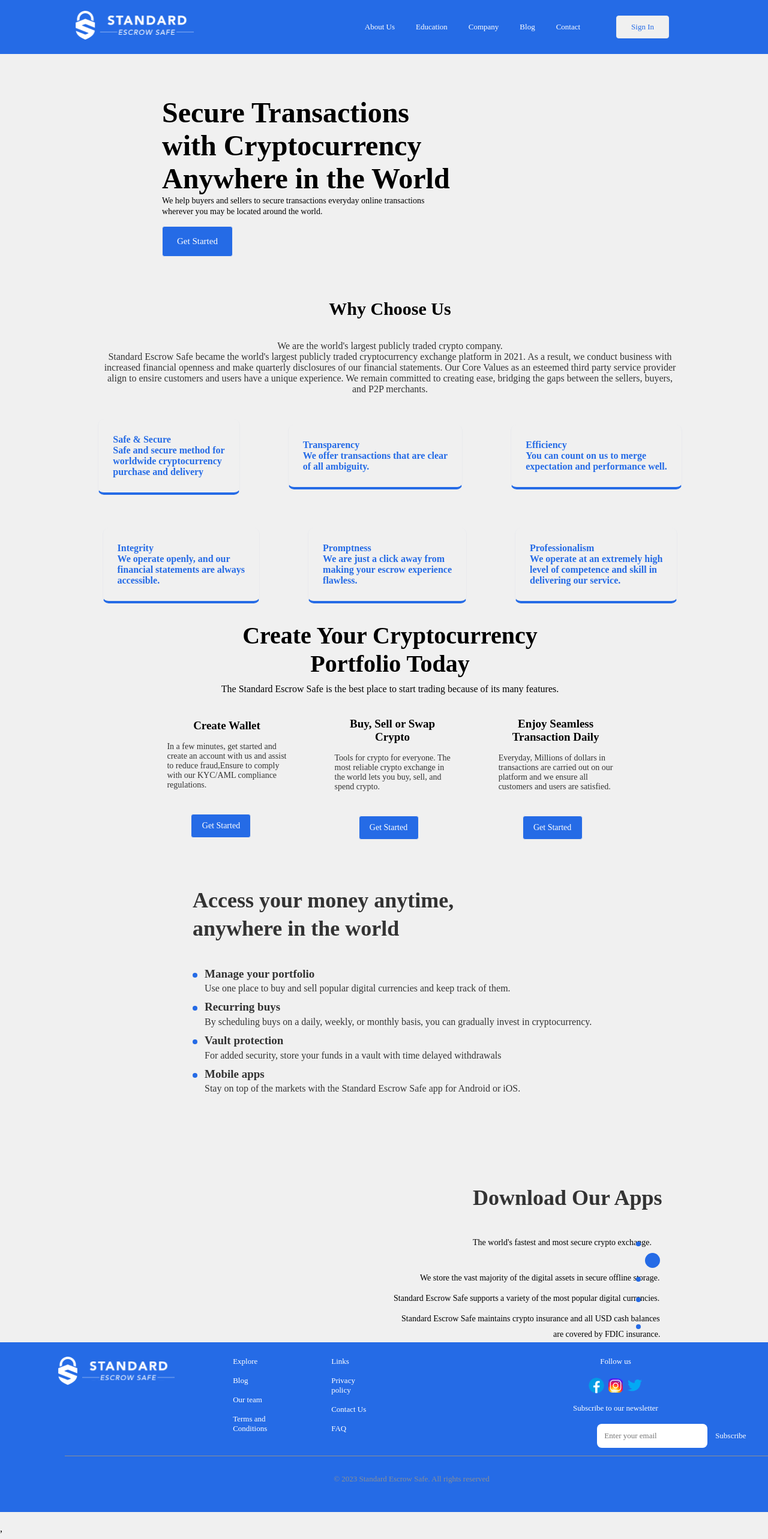
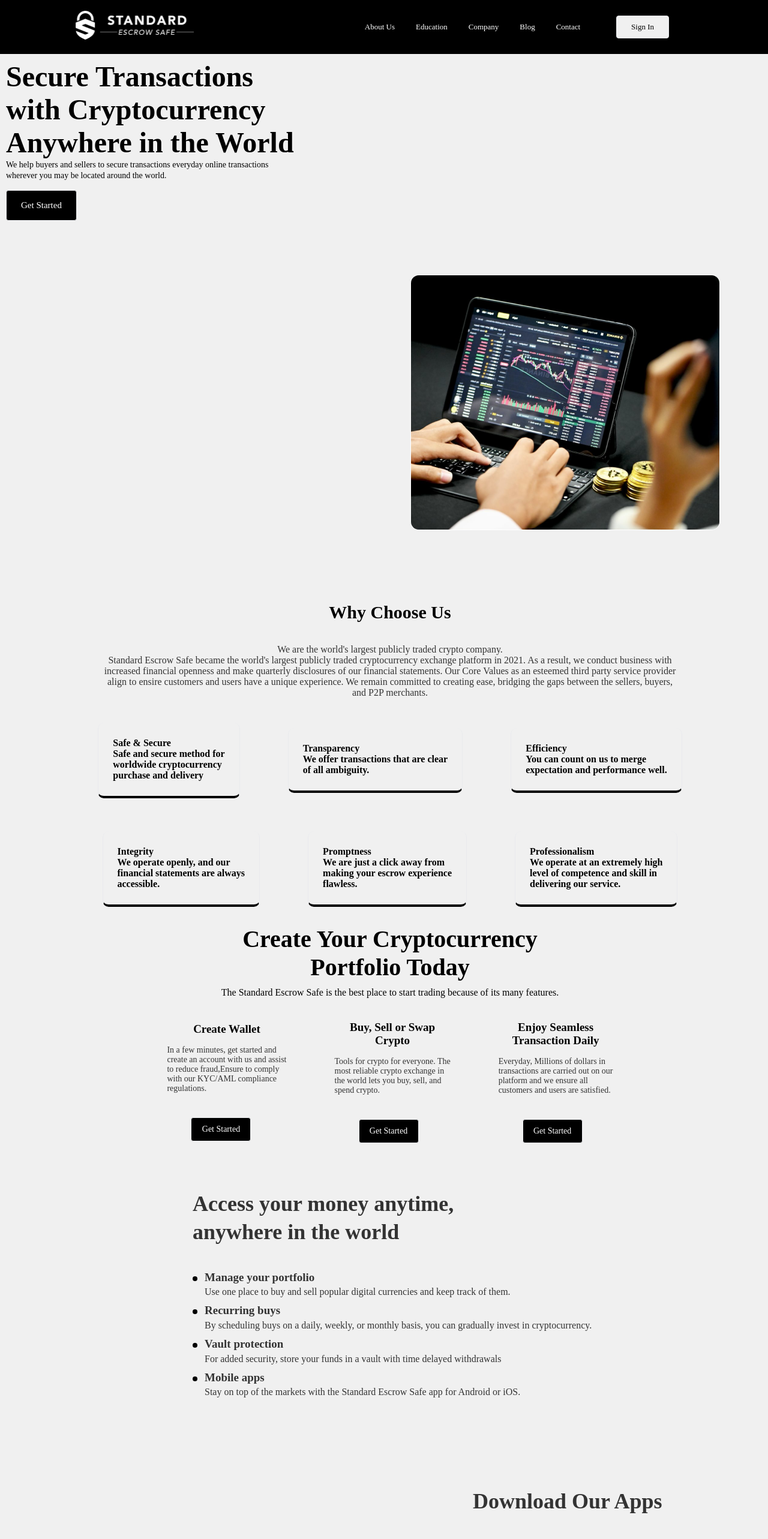
Before and after one commit to Abiodun001-world/escrowsafe-app, a React (Create React App) app: page / in a window 1280 px wide. Shown: the top 2566 px of the page at 60% size. Built offline with nearby package versions, Linux system fonts and the light colour scheme.

Commit message:
modifying the responsivenes of the app and App.css

```diff
--- a/src/App.css
+++ b/src/App.css
@@ -23,8 +23,9 @@
   align-items: center;
   padding: 30px 25px;
   gap: 60px;
-     justify-content: space-between;
-  background-color: #256BE6;
+  justify-content: space-between;
+  background-color: black;
+  max-width: 100%;
 
 }
 
@@ -51,8 +52,8 @@
   border-radius: 4px;
   padding-left: 1.5rem;
   padding-right: 1.5rem;
-   background-color: #256BE6;
-   padding-top: 1rem;
+  background-color: black;
+  padding-top: 1rem;
    padding-bottom: 1rem;
   color: white;
   font-weight: 500;
@@ -64,9 +65,7 @@
 
 
 .main-section {
-  margin: 70px;
-  padding-left: 200px;
-
+ padding: 10px;
 }
 
 .section {
@@ -94,7 +93,7 @@
   border-radius: 4px;
   padding: 10px 24px;
   background-color: #F0F0F0;
-  color: #256BE6;
+  color: black;
   font-weight: 500;
 }
 
@@ -131,10 +130,10 @@
 
       border: 1px solid #E9EAED;
       border-bottom-width: 4px;
-      color: #256be6;
+      color: black;
       border-top-width: 0px;
       padding: 25px 24px;
-      border-bottom: 4px solid #256be6;
+      border-bottom: 4px solid black;
       border-radius: 10px;
       font-weight: 700;
 
@@ -155,10 +154,10 @@
   .box4, .box5, .box6 {
       border: 1px solid #E9EAED;
       border-bottom-width: 4px;
-      color: #256be6;
+      color: black;
       border-top-width: 0px;
       padding: 25px 24px;
-      border-bottom: 4px solid #256be6;
+      border-bottom: 4px solid black;
       border-radius: 10px;
       font-weight: 700;
 
@@ -222,7 +221,7 @@
       margin: 40px;
       border: 1px solid #E9EAED;
       border-radius: 4px;
-      background-color: #256BE6;
+      background-color: black;
       color: white;
       font-weight: 500;
       cursor: pointer;
@@ -254,7 +253,7 @@
 
     .dot {
       aspect-ratio: 1 / 1;
-    background-color: #256be6;
+    background-color: black;
     border-radius: 100%;
     height: 8px;
     overflow: hidden;
@@ -331,7 +330,7 @@
 
 .point {
 aspect-ratio: 1 / 1;
-background-color: #256be6;
+background-color: black;
 border-radius: 100%;
 height: 8px;
 overflow: hidden;
@@ -343,7 +342,7 @@
 
 .pointer-1 {
 aspect-ratio: 1 / 1;
-background-color: #256be6;
+background-color: black;
 border-radius: 100%;
 height: 25px;
 overflow: hidden;
@@ -358,7 +357,7 @@
 
 .pointer {
 aspect-ratio: 1 / 1;
-background-color: #256be6;
+background-color: black;
 border-radius: 100%;
 height: 8px;
 overflow: hidden;
@@ -380,7 +379,7 @@
 }
 
 .footer {
-background-color: #256BE6;
+background-color: black;
 margin-bottom: 19px;
 height: min-content;
 padding: 24px;
@@ -474,3 +473,14 @@
   opacity: 1;
   border-color: #FFFFFF;
   }
+
+  .about {
+   border-radius: 14px;
+   border: 1px solid white;
+   margin: 90px;
+  }
+
+  h6 {
+    display: flex;
+    justify-content: flex-end;
+  }
--- a/src/components/Footer.js
+++ b/src/components/Footer.js
@@ -4,10 +4,10 @@
 <div className="footer">
   <div className="combine">
      <h3>
-      <img class="Logo" src="/images/assets/logo.svg" alt="Logo" />
+      <img className="Logo" src="/images/assets/logo.svg" alt="Logo" />
       </h3>
     <ol className="order-list">
-      <div class="footer-1">
+      <div className="footer-1">
       <li>Explore</li>
       <br />
       <li>Blog</li>
@@ -16,7 +16,7 @@
       <br />
   <li>Terms and Conditions</li>
      </div>
-    <div class="footer-list">
+    <div className="footer-list">
     <li>Links</li>
       <br />
     <li>Privacy policy</li>
@@ -34,8 +34,8 @@
     <img className="instagram-logo" src="/images/assets/Instagram.svg" alt="instagram-logo" />
     <img className="twitter-logo" src="/images/assets/Twitter.svg" alt="twitter-logo" />
     <br />
-<div class="form-section">
-   <div class="subscribe-section">Subscribe to our newsletter</div>
+<div className="form-section">
+   <div className="subscribe-section">Subscribe to our newsletter</div>
     <form action="" name="Subscribeform" id="subscribeform">
       <input type="email" name="email" id="email" placeholder="Enter your email " required />
       <input type="submit" value="Subscribe"  required/>
@@ -46,10 +46,10 @@
 
       </div>
 
-    <div class="footer-3">
+    <div className="footer-3">
   </div>
 
- <div class="text-align">© 2023 Standard Escrow Safe. All rights reserved </div>
+ <div className="text-align">© 2023 Standard Escrow Safe. All rights reserved </div>
    </div>
 
    )
--- a/src/components/Main.js
+++ b/src/components/Main.js
@@ -16,7 +16,9 @@
 <br />
 
 <button>Get Started</button>
-
+<h6>
+  <img className="about" src="/images/assets/about.png" alt="about" />
+</h6>
 </div>
 
     )
--- a/src/pages/SignIn.js
+++ b/src/pages/SignIn.js
@@ -3,9 +3,7 @@
 export default function SignIn() {
     return (
         <div className="password">
-
         <h4>
-              <img className="Logo" src="/images/assets/logo_blue.svg" alt="Logo" />
           </h4>
 
       <p className="section-font">
--- a/src/pages/signin.css
+++ b/src/pages/signin.css
@@ -25,7 +25,7 @@
 }
 
 .section-font {
-    color: #0C2C64;
+    color: black;
   font-weight: 500;
   font-style: normal;
   margin-top: 30px;
@@ -86,7 +86,7 @@
     padding-top: 0.5rem;
     padding-bottom: 0.5rem;
     --tw-bg-opacity: 1;
-    background-color: rgb(12 44 100 / var(--tw-bg-opacity));
+    background-color: black;
     border-radius: 0.25rem;
     margin-top: 2rem;
 }
@@ -126,7 +126,7 @@
 }
 
 .text-blue {
-     color: #0C2C64;
+     color: black;
     text-align: center;
     text-decoration: none;
     margin: -1px;
```
